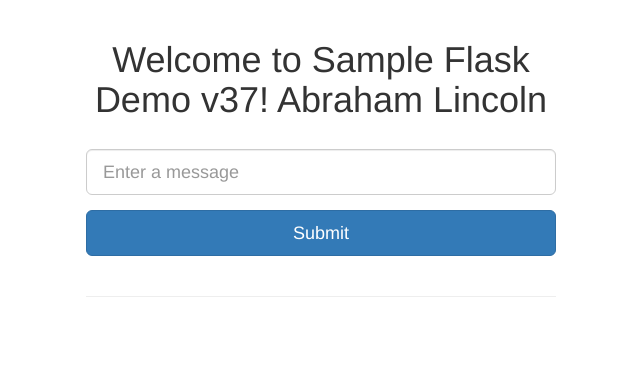
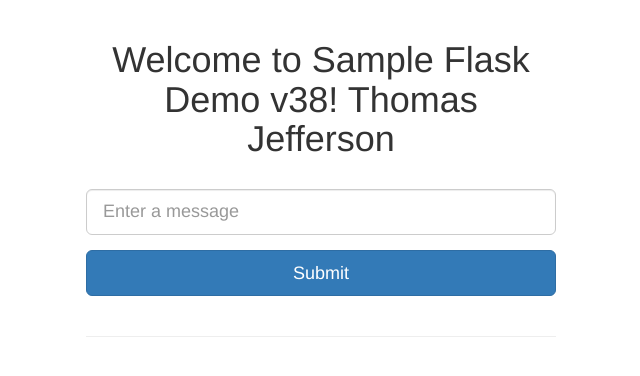
Before and after one commit to williaumwu/flask_sample, a Flask app: page / in a window 1280 px wide. Shown: the top 376 px of the page, without its empty margins (319-959 px from the left). Run offline with Flask 2, Linux system fonts and the light colour scheme; data that the repository does not hold is empty; some libraries are stand-ins or nearby versions.

Commit message:
change..

```diff
--- a/templates/index.html
+++ b/templates/index.html
@@ -3,7 +3,7 @@
 {% block content %}
 
 <div class="text-center">
-  <h1>Welcome to Sample Flask Demo v37! Abraham Lincoln</h1>
+  <h1>Welcome to Sample Flask Demo v38! Thomas Jefferson</h1>
 </div>
 
 <br>
```
